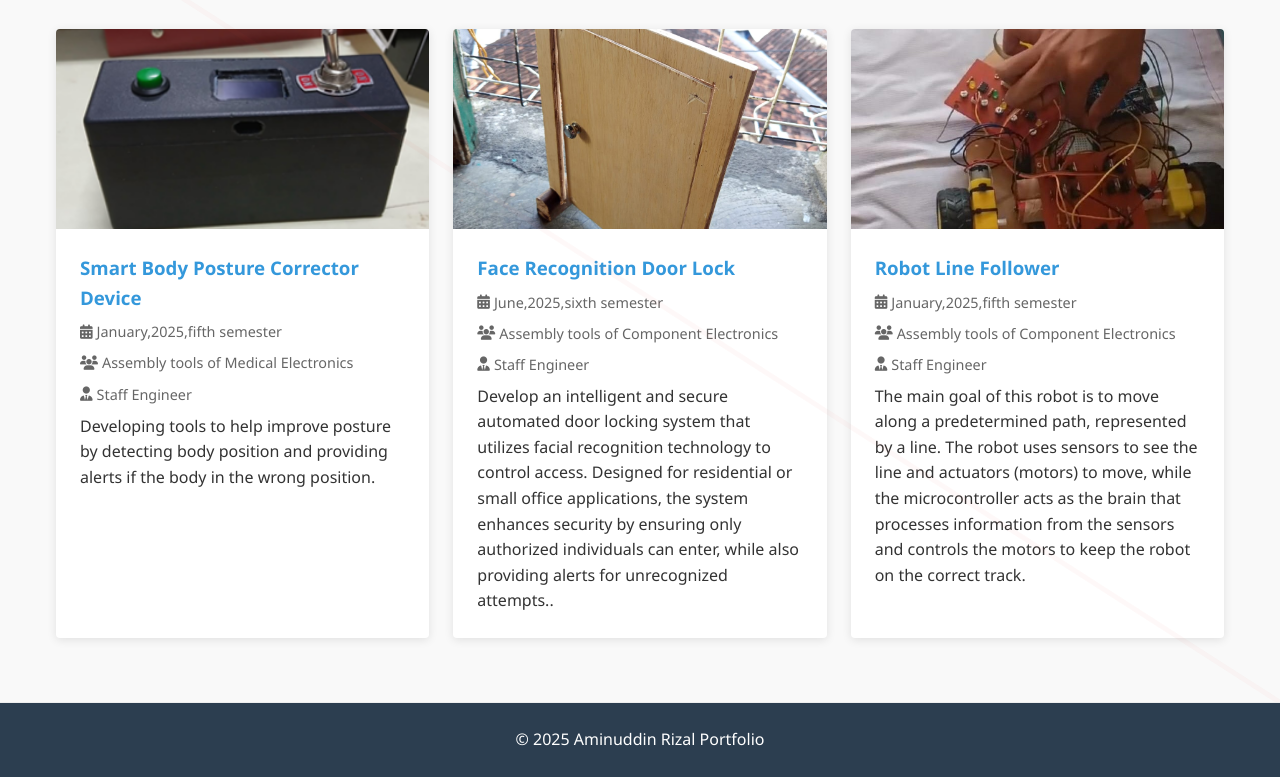
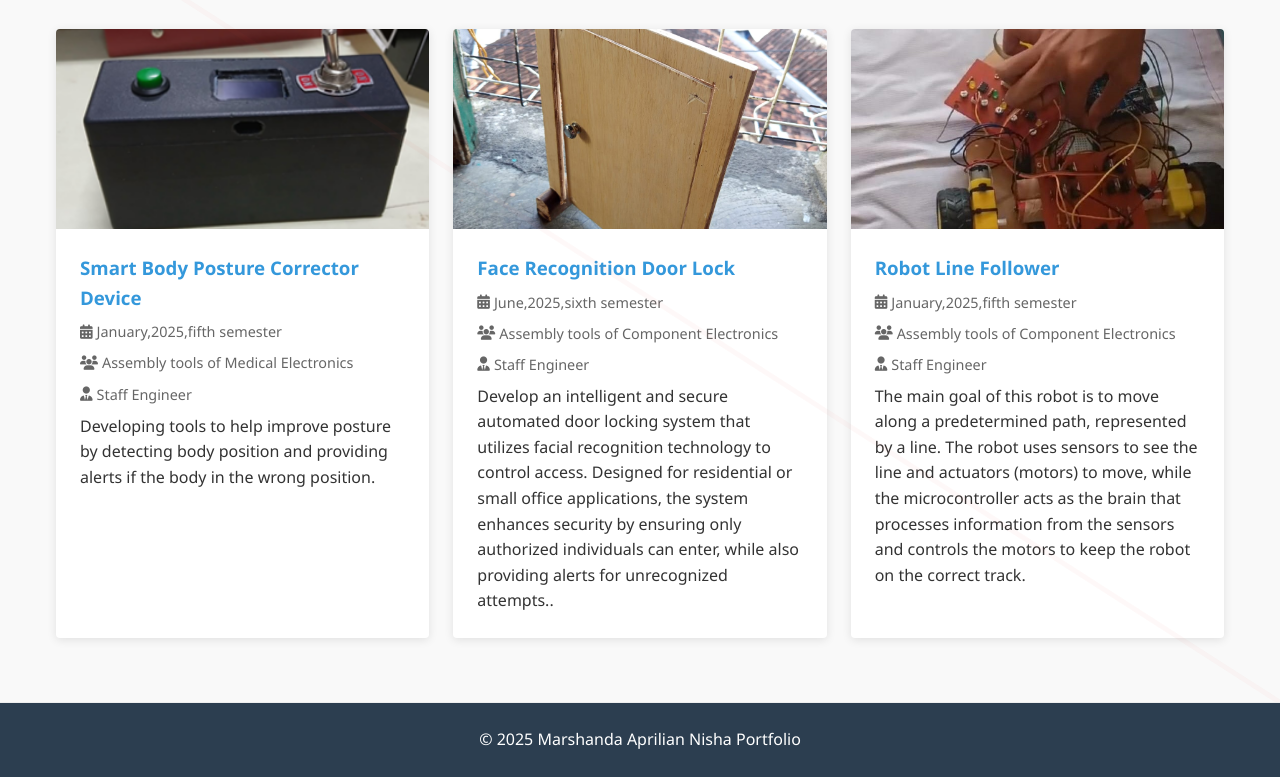
Before and after one commit to marshanda16/portfoliomarsha, a plain HTML site: page index.html in a window 1280 px wide. Shown: the part 1946-2723 px from the top of the page. Drawn offline with Linux system fonts and the light colour scheme.

Commit message:
Update index.html

```diff
--- a/index.html
+++ b/index.html
@@ -95,7 +95,7 @@
     </main>
 
     <footer>
-        <p>&copy; <span id="current-year"></span> Aminuddin Rizal Portfolio</p>
+        <p>&copy; <span id="current-year"></span> Marshanda Aprilian Nisha Portfolio</p>
     </footer>
 
     <script src="js/script.js"></script>
```
